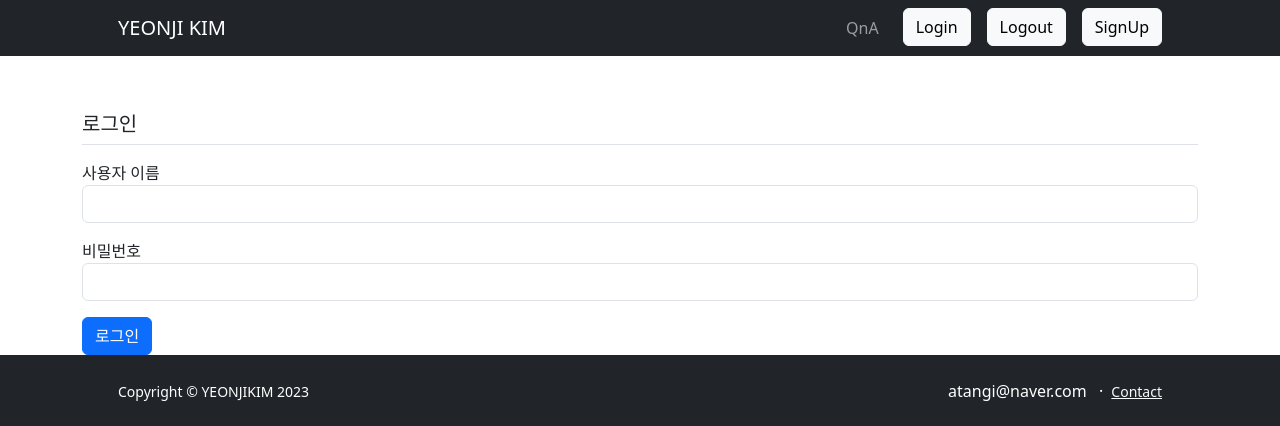
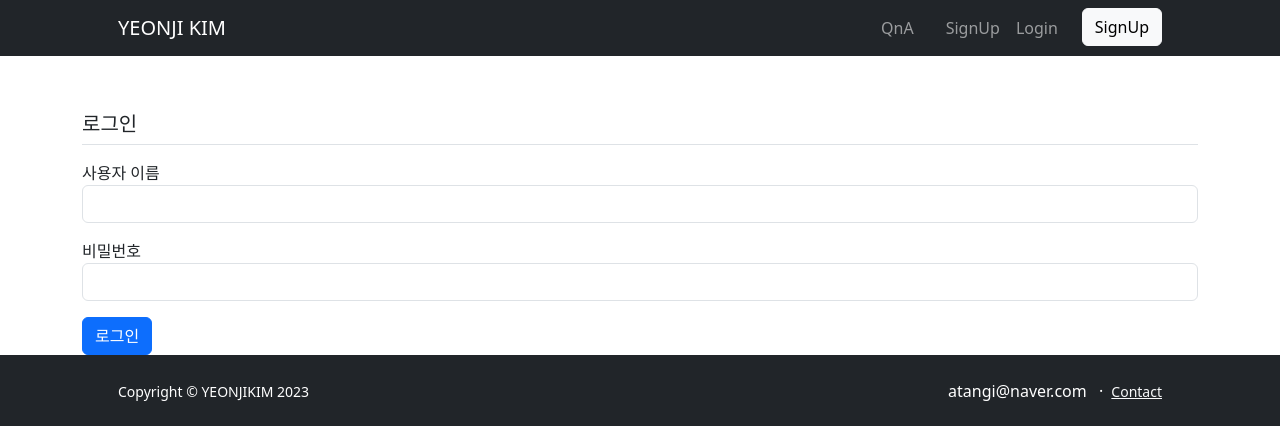
Before and after one commit to YeonjiKim0316/flask_0711_1, a Flask app: page /auth/login/ in a window 1280 px wide. Shown: the top 426 px of the page. Run offline with Flask 3, Linux system fonts and the light colour scheme.

Commit message:
add login 기능

```diff
--- a/app/templates/navbar.html
+++ b/app/templates/navbar.html
@@ -9,8 +9,28 @@
                 {# <!-- QnA 게시판으로 이동 -> 1) 상대경로로 이동(/question/list/) 2) {{ url_for('question.post_list') }} -->  #}
                 <!-- <li class="nav-item"><a class="nav-link" href="/question/list">QnA</a></li> -->
                 <li class="nav-item"><a class="nav-link" href=" {{ url_for('question._list') }} ">QnA</a></li>
-                <li class="nav-item"><a class="btn btn-light" href="{{ url_for('auth.login')}}" role="button">Login</a></li>
-                <li class="nav-item"><a class="btn btn-light" href="#" role="button">Logout</a></li>
+            <!-- 로그인 - 로그아웃 조건문으로 확인. 이후 auth_views.py 사용 -->
+            {% if g.user %}
+            <ul class="navbar-nav">
+                <li class="nav-item ">
+                    <a class="nav-link" href="{{ url_for('auth.logout') }}">{{ g.user.username }} (로그아웃)</a>
+                </li>
+            </ul>
+            {% else %}
+
+            <ul class="navbar-nav me-auto mb-2 mb-lg-0">
+                <li class="nav-item">
+                    <!-- <a class="nav-link" href="#">계정생성</a> -->
+                    <a class="nav-link" href="{{ url_for('auth.signup') }}">SignUp</a>
+                </li>
+                <li class="nav-item">
+                    <!-- <a class="nav-link" href="#">로그인</a> -->
+                    <a class="nav-link" href="{{ url_for('auth.login') }}">Login</a>
+                </li>
+            </ul>
+
+            <!-- 로그인-로그아웃 달 때 함께 달아줌 -->
+            {% endif %}
                 <li class="nav-item"><a class="btn btn-light" href="{{ url_for('auth.signup')}}" role="button">SignUp</a></li>
             </ul>
 
--- a/app/views/auth_views.py
+++ b/app/views/auth_views.py
@@ -66,19 +66,21 @@ def login():
     return render_template('auth/login.html', form=form)
 
 
-# @auth.before_app_request
-# def load_logged_in_user():
-#     user_id = session.get('user_id')
-#     if user_id is None:
-#         g.user = None
-#     else:
-#         g.user = User.query.get(user_id)
+@auth.before_app_request
+def load_logged_in_user():
+    user_id = session.get('user_id')
+    if user_id is None:
+        # 없으면 로그아웃 상태라는 것을 파악한다
+        g.user = None
+    else:
+        # @auth 를 통해서 라우팅을 하면 로그인이 되어있으면 로그인 사람의 모든 회원정보를 테이블에 가져오고
+        g.user = User.query.get(user_id)
 
 
-# @auth.route('/logout/')
-# def logout():
-#     session.clear()
-#     return redirect(url_for('basic.index'))
+@auth.route('/logout/')
+def logout():
+    session.clear()
+    return redirect(url_for('basic.index'))
 
 
 # def login_required(view):
```
